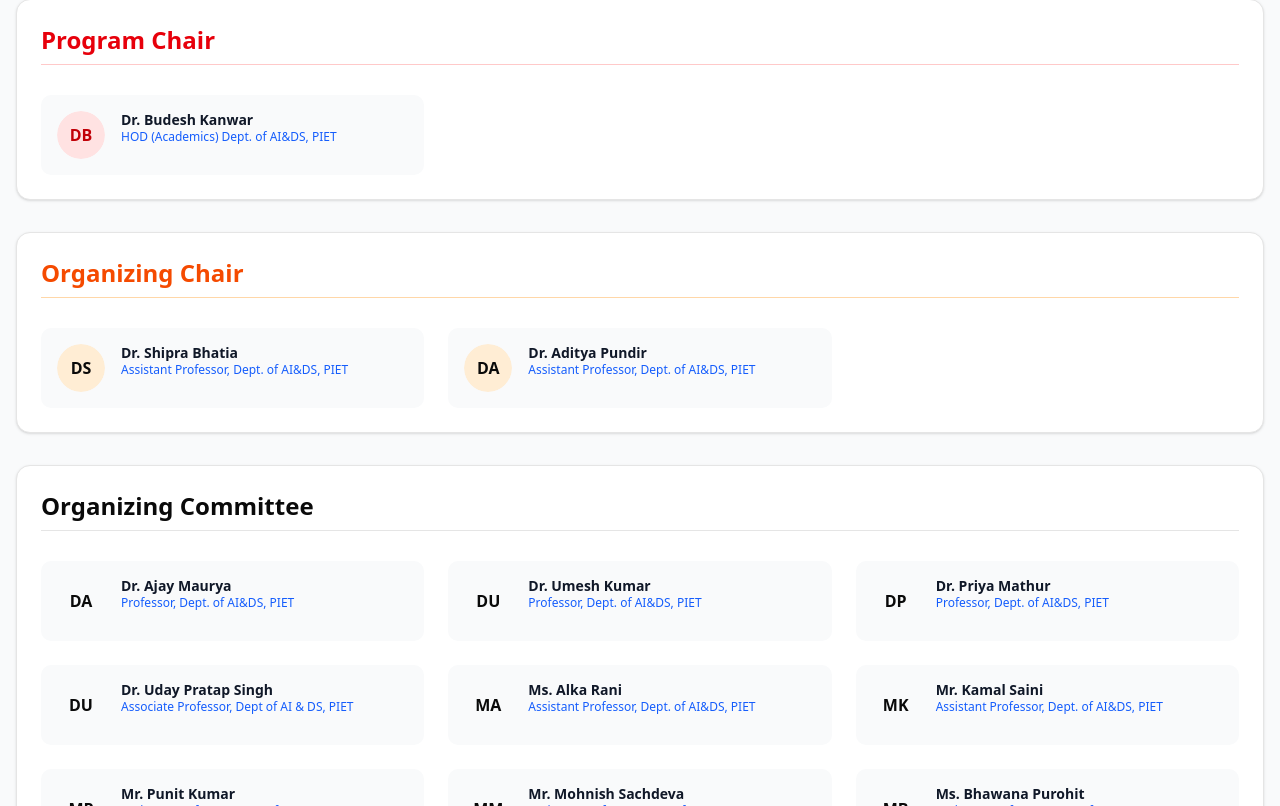
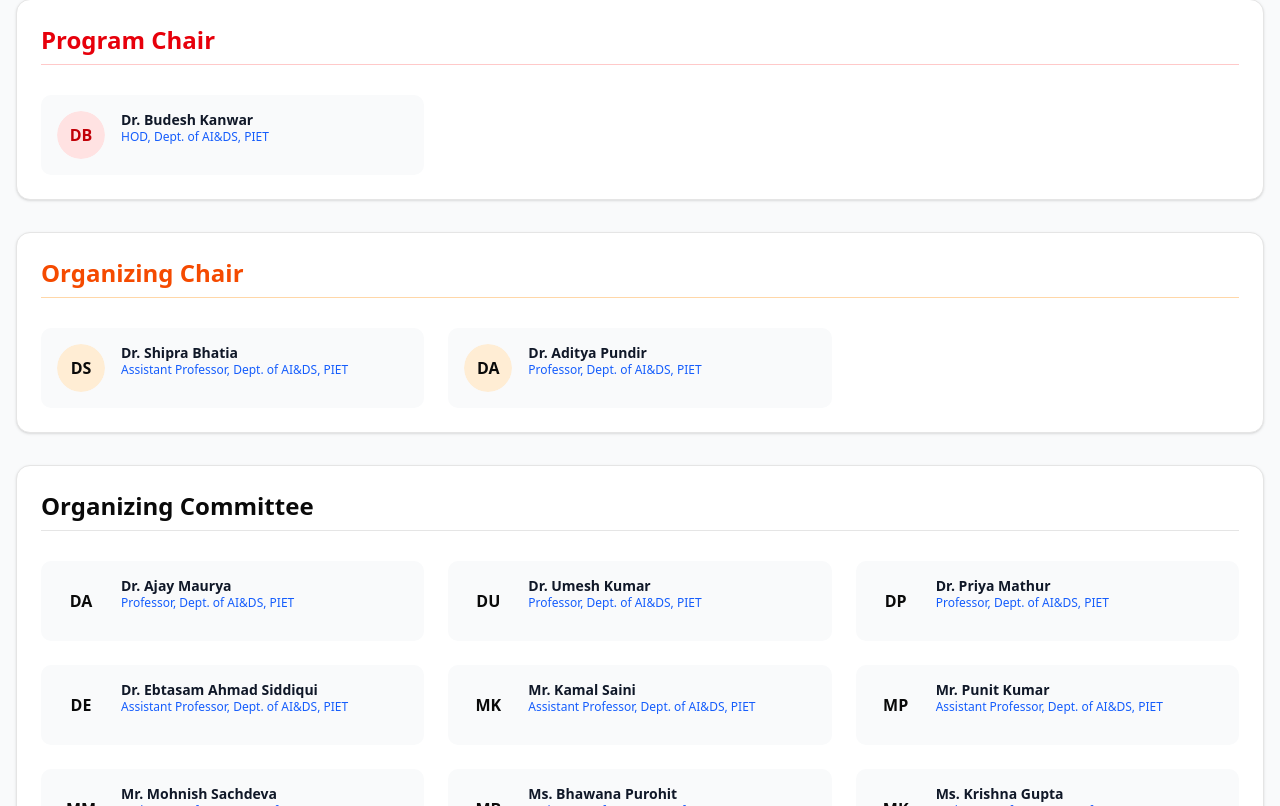
Before and after one commit to nerkoux/icracs-2026, a Next.js app: page /committee in a window 1280 px wide. Shown: the part 1274-2080 px from the top of the page. Built offline with nearby package versions, Linux system fonts and the light colour scheme.

Commit message:
Update page.tsx

```diff
--- a/src/app/committee/page.tsx
+++ b/src/app/committee/page.tsx
@@ -41,7 +41,7 @@
   programChair: [
     {
       name: "Dr. Budesh Kanwar",
-      title: "HOD (Academics) Dept. of AI&DS, PIET",
+      title: "HOD, Dept. of AI&DS, PIET",
       affiliation: ""
     }
   ],
@@ -53,7 +53,7 @@
     },
     {
       name: "Dr. Aditya Pundir",
-      title: "Assistant Professor, Dept. of AI&DS, PIET",
+      title: "Professor, Dept. of AI&DS, PIET",
       affiliation: ""
     }
   ],
@@ -74,12 +74,7 @@
       affiliation: ""
     },
     {
-      name: "Dr. Uday Pratap Singh",
-      title: "Associate Professor, Dept of AI & DS, PIET",
-      affiliation: ""
-    },
-    {
-      name: "Ms. Alka Rani",
+      name: "Dr. Ebtasam Ahmad Siddiqui",
       title: "Assistant Professor, Dept. of AI&DS, PIET",
       affiliation: ""
     },
@@ -130,11 +125,6 @@
     },
     {
       name: "Mr. Bharat Thathera",
-      title: "Assistant Professor, Dept. of AI&DS, PIET",
-      affiliation: ""
-    },
-    {
-      name: "Dr. Ebtasam Ahmad Siddiqui",
       title: "Assistant Professor, Dept. of AI&DS, PIET",
       affiliation: ""
     },
```
